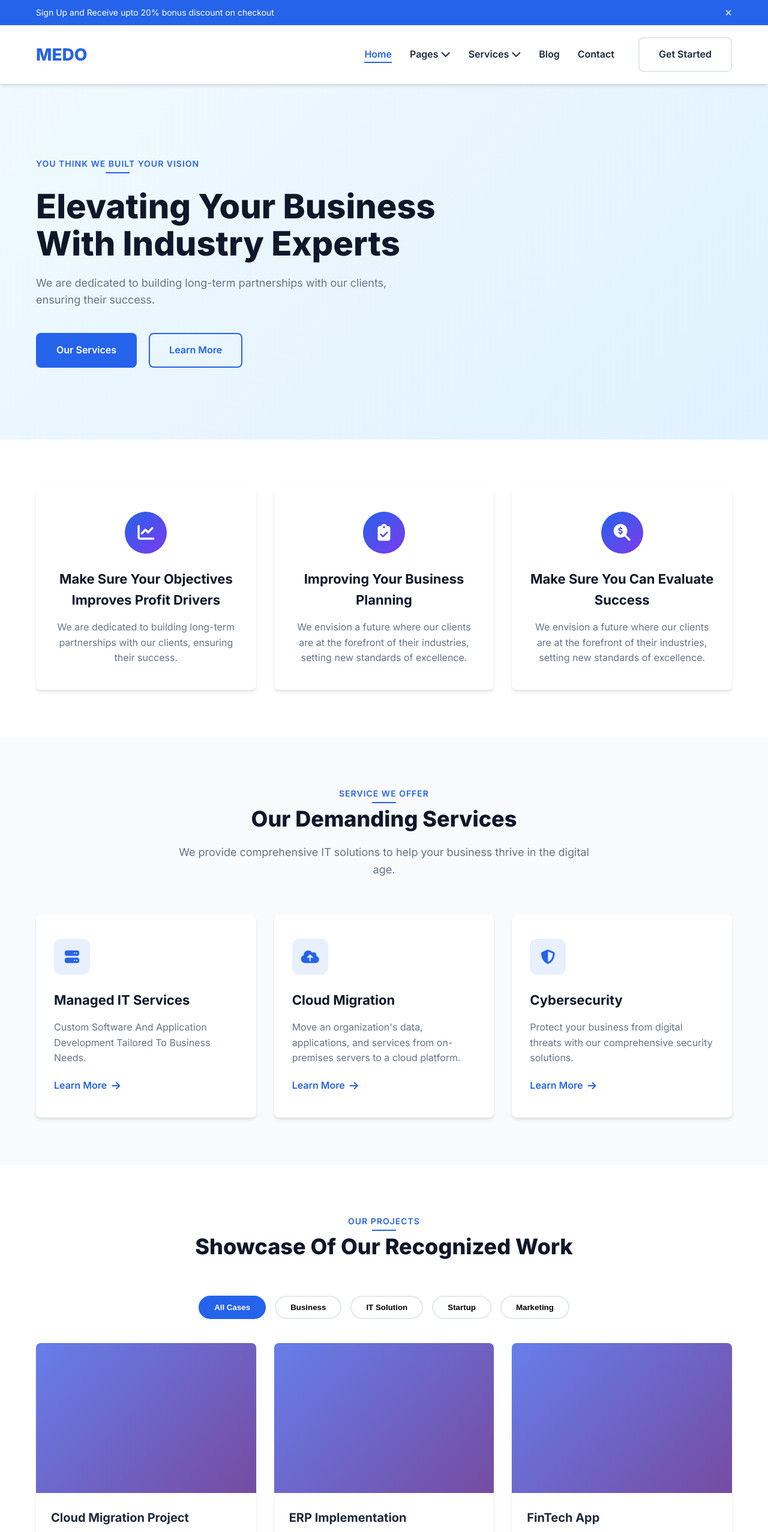
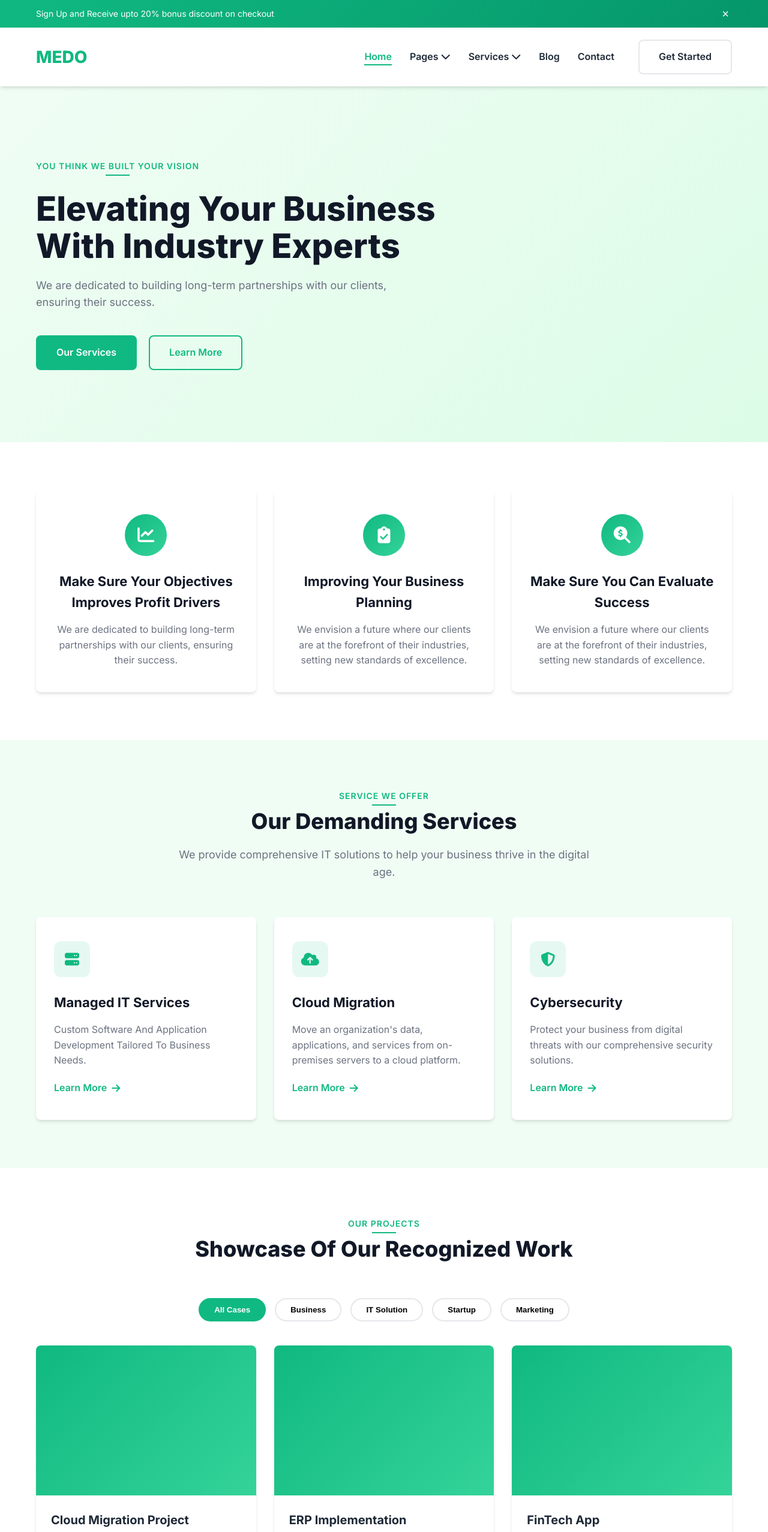
Before and after one commit to glacier711/html-templet-new, a plain HTML site: page index.html in a window 1280 px wide. Shown: the top 2554 px of the page at 60% size. Drawn offline with Linux system fonts and the light colour scheme.

Commit message:
Update style.css

```diff
--- a/style.css
+++ b/style.css
@@ -1,24 +1,35 @@
-/* Reset & Base Styles */
+/* ===== 绿色主题配色方案 ===== */
+:root {
+    /* 主绿色系 */
+    --primary-color: #10b981;       /* 主绿色 - 按钮、重要元素 */
+    --primary-dark: #059669;        /* 深绿色 - 悬停状态 */
+    --primary-light: #a7f3d0;       /* 浅绿色 - 背景、高亮 */
+    --primary-bg: #f0fdf4;          /* 极浅绿背景 */
+
+    /* 辅助色 */
+    --secondary-color: #f59e0b;     /* 橙色 - 点缀、强调 */
+    --accent-color: #8b5cf6;        /* 紫色 - 次要强调 */
+
+    /* 中性色 */
+    --dark-color: #1f2937;          /* 深灰 - 标题、正文 */
+    --light-color: #f9fafb;         /* 浅灰 - 背景 */
+    --gray-color: #6b7280;          /* 中灰 - 副文本 */
+    --light-gray: #e5e7eb;          /* 浅灰 - 边框、分隔线 */
+    --white: #ffffff;
+    --black: #111827;
+
+    /* 效果 */
+    --shadow: 0 4px 6px -1px rgba(0, 0, 0, 0.1), 0 2px 4px -1px rgba(0, 0, 0, 0.06);
+    --shadow-lg: 0 10px 15px -3px rgba(0, 0, 0, 0.1), 0 4px 6px -2px rgba(0, 0, 0, 0.05);
+    --radius: 8px;
+    --transition: all 0.3s ease;
+}
+
+/* ===== 全局样式 ===== */
 * {
     margin: 0;
     padding: 0;
     box-sizing: border-box;
-}
-
-:root {
-    --primary-color: #2563eb;
-    --secondary-color: #7c3aed;
-    --accent-color: #f59e0b;
-    --dark-color: #1e293b;
-    --light-color: #f8fafc;
-    --gray-color: #64748b;
-    --light-gray: #e2e8f0;
-    --white: #ffffff;
-    --black: #0f172a;
-    --shadow: 0 4px 6px -1px rgba(0, 0, 0, 0.1), 0 2px 4px -1px rgba(0, 0, 0, 0.06);
-    --shadow-lg: 0 10px 15px -3px rgba(0, 0, 0, 0.1), 0 4px 6px -2px rgba(0, 0, 0, 0.05);
-    --radius: 8px;
-    --transition: all 0.3s ease;
 }
 
 html {
@@ -86,6 +97,7 @@ section {
     margin: 0 auto;
 }
 
+/* ===== 按钮样式 ===== */
 .btn {
     display: inline-block;
     padding: 14px 32px;
@@ -105,7 +117,7 @@ section {
 }
 
 .btn-primary:hover {
-    background-color: #1d4ed8;
+    background-color: var(--primary-dark);
     transform: translateY(-3px);
     box-shadow: var(--shadow-lg);
 }
@@ -138,11 +150,11 @@ section {
     width: 100%;
 }
 
-/* Announcement Bar */
+/* ===== 公告栏 ===== */
 .announcement-bar {
-    background-color: var(--primary-color);
+    background: linear-gradient(135deg, var(--primary-color), var(--primary-dark));
     color: var(--white);
-    padding: 10px 0;
+    padding: 12px 0;
     font-size: 14px;
     position: relative;
     z-index: 1000;
@@ -161,9 +173,10 @@ section {
     font-size: 20px;
     cursor: pointer;
     line-height: 1;
+    padding: 0 5px;
 }
 
-/* Header & Navigation */
+/* ===== 页眉与导航 ===== */
 .header {
     position: sticky;
     top: 0;
@@ -222,6 +235,7 @@ section {
     left: 0;
 }
 
+/* ===== 下拉菜单 ===== */
 .dropdown {
     position: relative;
 }
@@ -251,12 +265,21 @@ section {
     display: block;
     padding: 12px 20px;
     border-bottom: 1px solid var(--light-gray);
+    color: var(--dark-color);
+    text-decoration: none;
+    transition: var(--transition);
+}
+
+.dropdown-menu a:hover {
+    background-color: var(--primary-bg);
+    color: var(--primary-color);
 }
 
 .dropdown-menu a:last-child {
     border-bottom: none;
 }
 
+/* ===== 汉堡菜单 ===== */
 .hamburger {
     display: none;
     flex-direction: column;
@@ -274,9 +297,9 @@ section {
     transition: var(--transition);
 }
 
-/* Hero Section */
+/* ===== 英雄区域 ===== */
 .hero {
-    background: linear-gradient(135deg, #f0f9ff 0%, #e0f2fe 100%);
+    background: linear-gradient(135deg, #f0fdf4 0%, #dcfce7 100%);
     padding: 120px 0;
     position: relative;
     overflow: hidden;
@@ -307,11 +330,7 @@ section {
     margin-top: 40px;
 }
 
-/* Features Section */
-.features {
-    background-color: var(--white);
-}
-
+/* ===== 特性区域 ===== */
 .features-grid {
     display: grid;
     grid-template-columns: repeat(3, 1fr);
@@ -335,7 +354,7 @@ section {
 .feature-icon {
     width: 70px;
     height: 70px;
-    background: linear-gradient(135deg, var(--primary-color), var(--secondary-color));
+    background: linear-gradient(135deg, var(--primary-color), #34d399);
     border-radius: 50%;
     display: flex;
     align-items: center;
@@ -355,9 +374,9 @@ section {
     color: var(--gray-color);
 }
 
-/* Services Section */
+/* ===== 服务区域 ===== */
 .services {
-    background-color: #f8fafc;
+    background-color: var(--primary-bg);
 }
 
 .services-grid {
@@ -382,7 +401,7 @@ section {
 .service-icon {
     width: 60px;
     height: 60px;
-    background-color: rgba(37, 99, 235, 0.1);
+    background-color: rgba(16, 185, 129, 0.1);
     border-radius: 12px;
     display: flex;
     align-items: center;
@@ -417,7 +436,7 @@ section {
     gap: 12px;
 }
 
-/* Projects Section */
+/* ===== 项目区域 ===== */
 .project-filters {
     display: flex;
     justify-content: center;
@@ -462,7 +481,7 @@ section {
 
 .project-image {
     height: 250px;
-    background: linear-gradient(135deg, #667eea 0%, #764ba2 100%);
+    background: linear-gradient(135deg, var(--primary-color), #34d399);
     position: relative;
 }
 
@@ -511,9 +530,9 @@ section {
     font-size: 14px;
 }
 
-/* Growth Section */
+/* ===== 增长区域 ===== */
 .growth {
-    background: linear-gradient(135deg, #1e293b 0%, #0f172a 100%);
+    background: linear-gradient(135deg, var(--dark-color) 0%, #374151 100%);
     color: var(--white);
 }
 
@@ -525,7 +544,7 @@ section {
 }
 
 .growth-text .section-subtitle {
-    color: var(--accent-color);
+    color: var(--secondary-color);
 }
 
 .growth-text .section-title,
@@ -559,12 +578,12 @@ section {
 
 .stat-progress {
     height: 100%;
-    background: linear-gradient(90deg, var(--primary-color), var(--secondary-color));
+    background: linear-gradient(90deg, var(--primary-color), #34d399);
     border-radius: 4px;
     transition: width 1.5s ease;
 }
 
-/* Testimonials Section */
+/* ===== 评价区域 ===== */
 .testimonial-slider {
     max-width: 900px;
     margin: 0 auto;
@@ -678,7 +697,7 @@ section {
     background-color: var(--primary-color);
 }
 
-/* Process Section */
+/* ===== 流程区域 ===== */
 .process-steps {
     display: grid;
     grid-template-columns: repeat(3, 1fr);
@@ -731,9 +750,9 @@ section {
     color: var(--gray-color);
 }
 
-/* Appointment Section */
+/* ===== 预约区域 ===== */
 .appointment {
-    background: linear-gradient(135deg, var(--primary-color) 0%, var(--secondary-color) 100%);
+    background: linear-gradient(135deg, var(--primary-color) 0%, var(--primary-dark) 100%);
     color: var(--white);
 }
 
@@ -745,7 +764,7 @@ section {
 }
 
 .appointment-text .section-subtitle {
-    color: var(--accent-color);
+    color: var(--secondary-color);
 }
 
 .appointment-text .section-title,
@@ -781,7 +800,7 @@ section {
     border-color: var(--primary-color);
 }
 
-/* Team Section */
+/* ===== 团队区域 ===== */
 .team-members {
     display: grid;
     grid-template-columns: repeat(4, 1fr);
@@ -851,7 +870,7 @@ section {
     color: var(--white);
 }
 
-/* Pricing Section */
+/* ===== 价格区域 ===== */
 .pricing-plans {
     display: grid;
     grid-template-columns: repeat(3, 1fr);
@@ -887,7 +906,7 @@ section {
     top: -12px;
     left: 50%;
     transform: translateX(-50%);
-    background-color: var(--accent-color);
+    background-color: var(--secondary-color);
     color: var(--white);
     padding: 6px 20px;
     border-radius: 20px;
@@ -962,7 +981,7 @@ section {
     color: var(--primary-color);
 }
 
-/* Blog Section */
+/* ===== 博客区域 ===== */
 .blog-posts {
     display: grid;
     grid-template-columns: repeat(3, 1fr);
@@ -1044,7 +1063,7 @@ section {
     gap: 12px;
 }
 
-/* Footer */
+/* ===== 页脚 ===== */
 .footer {
     background-color: var(--dark-color);
     color: var(--white);
@@ -1228,7 +1247,7 @@ section {
     color: var(--primary-color);
 }
 
-/* Scroll to Top Button */
+/* ===== 返回顶部按钮 ===== */
 .scroll-to-top {
     position: fixed;
     bottom: 30px;
@@ -1257,11 +1276,11 @@ section {
 }
 
 .scroll-to-top:hover {
-    background-color: #1d4ed8;
+    background-color: var(--primary-dark);
     transform: translateY(-5px);
 }
 
-/* Responsive Styles */
+/* ===== 响应式设计 ===== */
 @media (max-width: 1200px) {
     .container {
         max-width: 960px;
```
